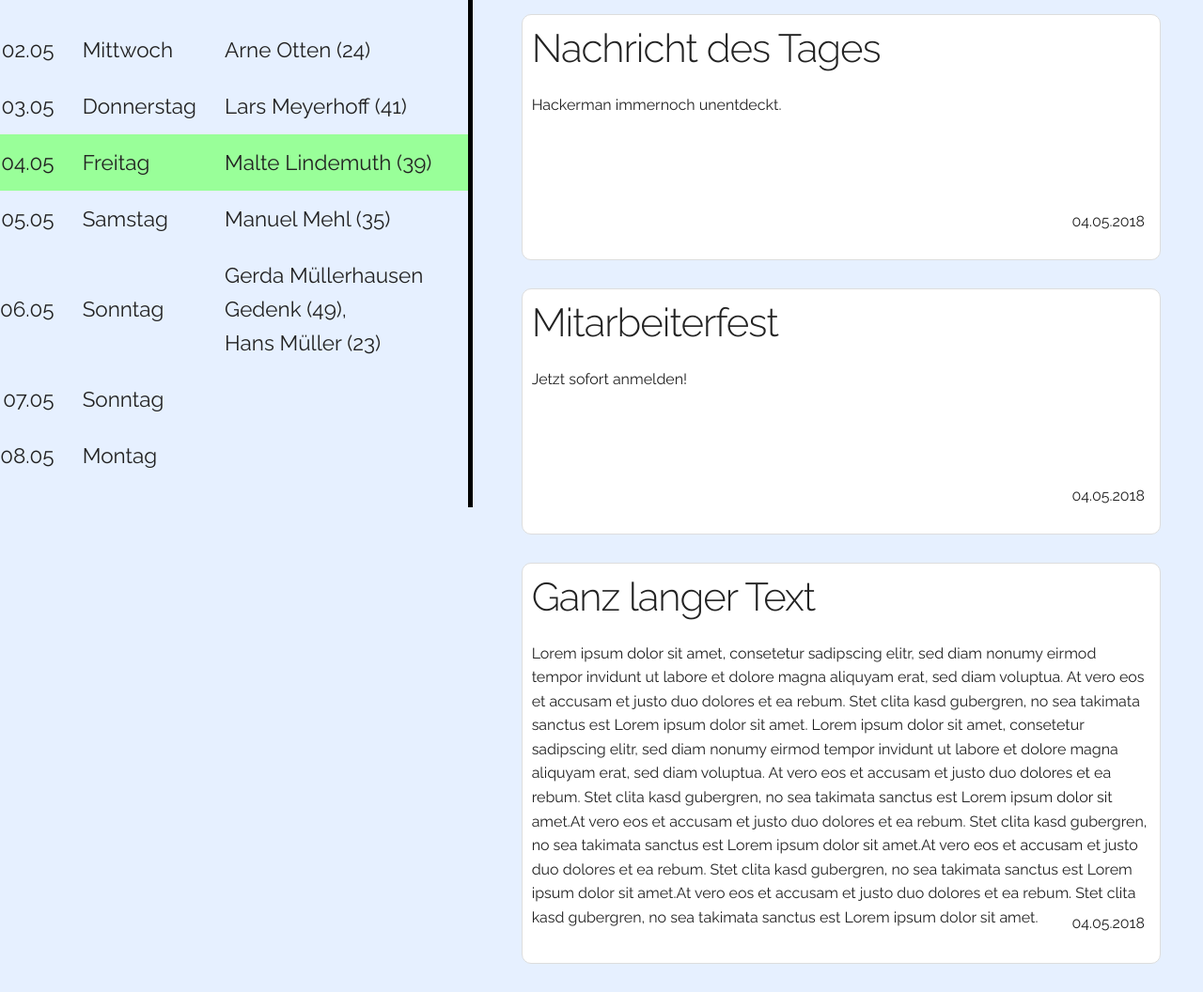
After one commit to ToxinSnake/gb-tafel, a PHP site: page /start.php in a window 1280 px wide. The commit adds this page. Shown: the whole page at 94% size. Run offline with PHP 8.4, Linux system fonts and the light colour scheme.

Commit message:
First styling with dummy data

```diff
--- a/css/gbstyle.css
+++ b/css/gbstyle.css
@@ -4,6 +4,59 @@
 * 04/05/2018
 */
 
-.row .wip {
-  background-color: #EEE;
+.wip {
+  /*background-color: #EEE;*/
+  outline: 1px solid;
 }
+
+body {
+  background: #e6f0ff;
+}
+
+#main-left {
+  font-size: 1.5em;
+  padding-top: 1em;
+  border-right: 5px solid black;
+}
+
+#main-left table {
+
+}
+
+#main-left td {
+  border-bottom: 0px;
+}
+
+#main-left tr#currentDay{
+  background-color: #99ff99;
+}
+
+#main-left td.date{
+  text-align: right;
+  margin-left: 30px;
+}
+
+#main-right {
+  padding-top: 1em;
+}
+
+#main-right article {
+  position: relative;
+  background-color: #fff;
+  border: 1px solid #ddd;
+	border-radius: 10px;
+  margin: 0 3em 2em 0;
+  padding: 10px;
+  min-height: 240px;
+}
+
+#main-right article p {
+  font-size: 16px;
+}
+
+#main-right article p.createdDate{
+  float: right;
+  position: absolute;
+  right: 1em;
+  bottom: 1%;
+}
--- /dev/null
+++ b/start.php
@@ -0,0 +1,123 @@
+<!DOCTYPE html>
+<html lang="en">
+<head>
+
+  <!-- Basic Page Needs
+  –––––––––––––––––––––––––––––––––––––––––––––––––– -->
+  <meta charset="utf-8">
+  <title>Tafel</title>
+  <meta name="description" content="">
+  <meta name="author" content="">
+
+  <!-- Mobile Specific Metas
+  –––––––––––––––––––––––––––––––––––––––––––––––––– -->
+  <meta name="viewport" content="width=device-width, initial-scale=1">
+
+  <!-- FONT
+  –––––––––––––––––––––––––––––––––––––––––––––––––– -->
+  <link href="//fonts.googleapis.com/css?family=Raleway:400,300,600" rel="stylesheet" type="text/css">
+
+  <!-- CSS
+  –––––––––––––––––––––––––––––––––––––––––––––––––– -->
+  <link rel="stylesheet" href="css/normalize.css">
+  <link rel="stylesheet" href="css/skeleton.css">
+  <link rel="stylesheet" href="css/gbstyle.css">
+
+  <!-- Favicon
+  –––––––––––––––––––––––––––––––––––––––––––––––––– -->
+  <link rel="icon" type="image/png" href="images/favicon.png">
+
+</head>
+<body>
+
+
+<?php
+  /*
+  $currentDate = date_create(null);
+  echo date_format($currentDate,"d.m");
+  date_add($currentDate, date_interval_create_from_date_string("1 days"));
+  echo date_format($currentDate,"d.m");
+  */
+ ?>
+
+<div class="row">
+  <div class="five columns" id="main-left">
+    <table class="u-full-width">
+      <tr> <!-- Day -2 -->
+        <td class="date">02.05</td>
+        <td>Mittwoch</td>
+        <td>Arne Otten (24)</td>
+      </tr> <!-- End of Day -2 -->
+
+      <tr> <!-- Day -1 -->
+        <td class="date">03.05</td>
+        <td>Donnerstag</td>
+        <td>Lars Meyerhoff (41)</td>
+      </tr> <!-- End of Day -1 -->
+
+      <tr id="currentDay"> <!-- Current Day -->
+        <td class="date">04.05</td>
+        <td>Freitag</td>
+        <td>Malte Lindemuth (39)</td>
+      </tr> <!-- End of Current Day -->
+
+      <tr> <!-- Day 1 -->
+        <td class="date">05.05</td>
+        <td>Samstag</td>
+        <td>Manuel Mehl (35)</td>
+      </tr> <!-- End of Day 1 -->
+
+      <tr> <!-- Day 2 -->
+        <td class="date">06.05</td>
+        <td>Sonntag</td>
+        <td>Gerda Müllerhausen Gedenk (49),<br> Hans Müller (23)</td>
+      </tr> <!-- End of Day 2 -->
+
+      <tr> <!-- Day 3 -->
+        <td class="date">07.05</td>
+        <td>Sonntag</td>
+        <td></td>
+      </tr> <!-- End of Day 3 -->
+
+      <tr> <!-- Day 4 -->
+        <td class="date">08.05</td>
+        <td>Montag</td>
+        <td></td>
+      </tr> <!-- End of Day 4 -->
+    </table>
+
+  </div>
+
+  <div class="seven columns" id="main-right">
+    <article>
+      <h2>Nachricht des Tages</h2>
+      <p>Hackerman immernoch unentdeckt.</p>
+      <p class="createdDate">04.05.2018</p>
+    </article>
+
+    <article>
+      <h2>Mitarbeiterfest</h2>
+      <p>Jetzt sofort anmelden!</p>
+      <p class="createdDate">04.05.2018</p>
+    </article>
+
+    <article>
+      <h2>Ganz langer Text</h2>
+      <p>Lorem ipsum dolor sit amet, consetetur sadipscing elitr, sed diam nonumy eirmod tempor
+        invidunt ut labore et dolore magna aliquyam erat, sed diam voluptua. At vero eos et accusam
+        et justo duo dolores et ea rebum. Stet clita kasd gubergren, no sea takimata sanctus est
+        Lorem ipsum dolor sit amet. Lorem ipsum dolor sit amet, consetetur sadipscing elitr, sed
+         diam nonumy eirmod tempor invidunt ut labore et dolore magna aliquyam erat, sed diam voluptua.
+          At vero eos et accusam et justo duo dolores et ea rebum. Stet clita kasd gubergren,
+          no sea takimata sanctus est Lorem ipsum dolor sit amet.At vero eos et accusam et justo duo dolores et ea rebum. Stet clita kasd gubergren,
+          no sea takimata sanctus est Lorem ipsum dolor sit amet.At vero eos et accusam et justo duo dolores et ea rebum. Stet clita kasd gubergren,
+          no sea takimata sanctus est Lorem ipsum dolor sit amet.At vero eos et accusam et justo duo dolores et ea rebum. Stet clita kasd gubergren,
+          no sea takimata sanctus est Lorem ipsum dolor sit amet.</p>
+          <p class="createdDate">04.05.2018</p>
+    </article>
+  </div>
+
+</div>
+
+</body>
+</html>
```
Also changed, not shown: start.html (deleted, +0 -45 lines).
